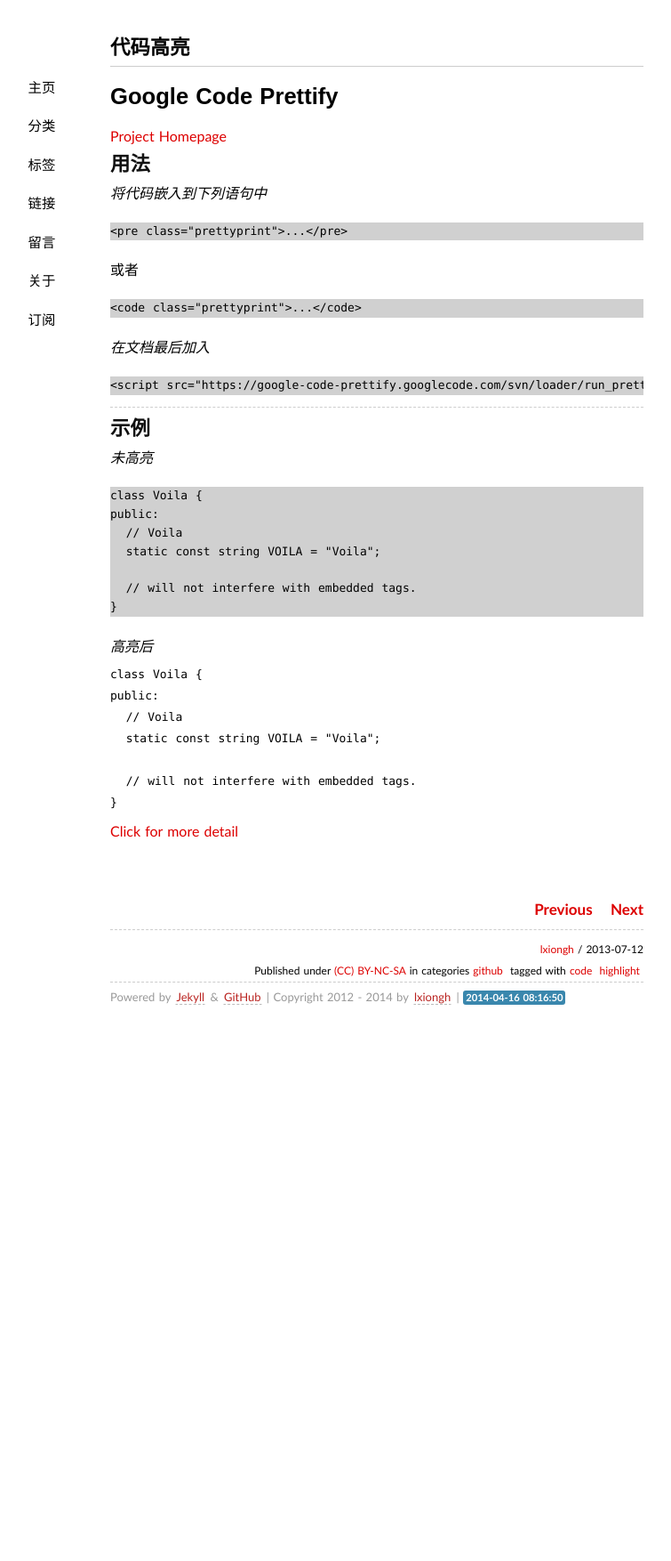
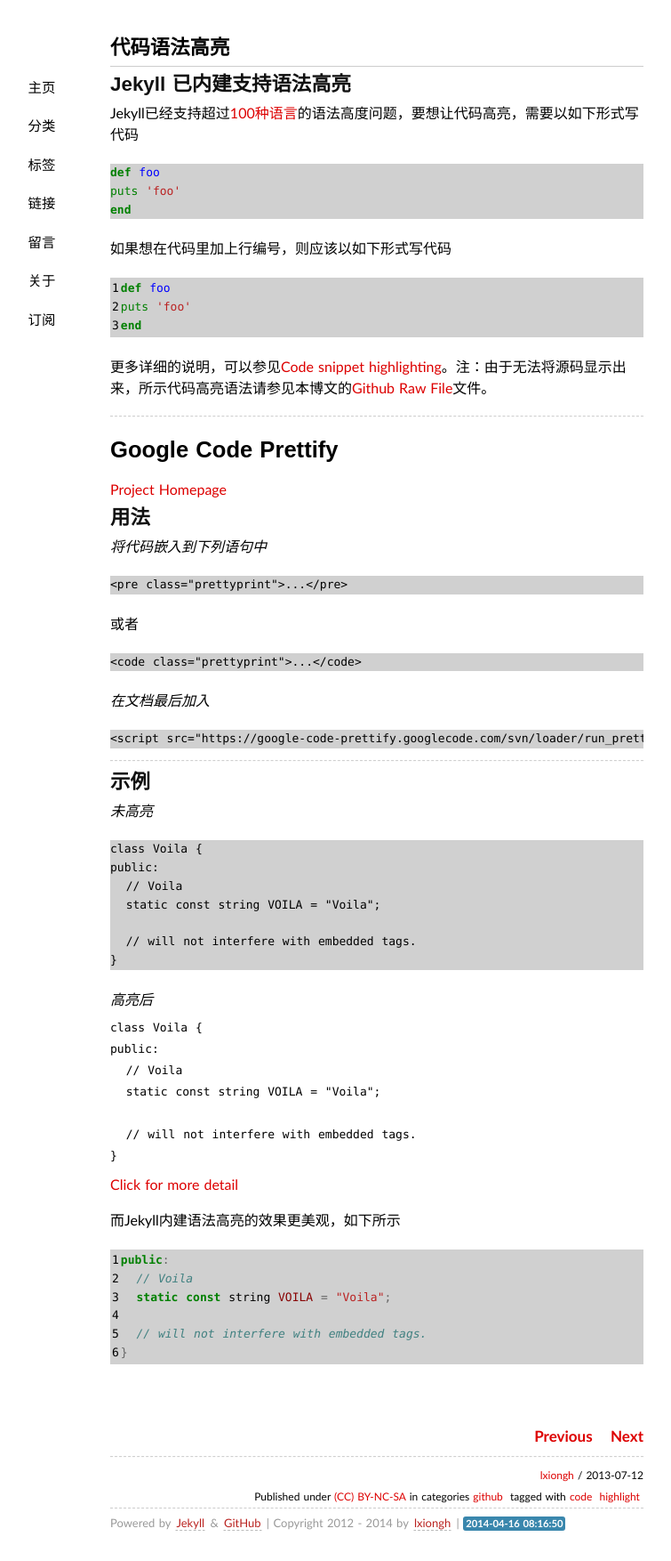
Before and after one commit to lxiongh/lxiongh.github.com, a Jekyll site: the page built from _posts/2013.07/2013-07-12-code_test.md, in a window 1280 px wide. Shown: the whole page at 89% size, without its empty margins (216-971 px from the left). Built offline with Jekyll 4.4.1, drawn with Linux system fonts in a browser that asks for light colours; some web fonts are replaced; Markdown is read by kramdown in place of the engine named in the settings; comment, search, counter and statistics services are not loaded; before the commit the page ends 1163 px from its top, so only the background shows below that.

Commit message:
加入语法高亮说明

```diff
--- a/_posts/2013.07/2013-07-12-code_test.md
+++ b/_posts/2013.07/2013-07-12-code_test.md
@@ -1,9 +1,34 @@
 ---
 layout: post
-title:  代码高亮
+title:  代码语法高亮
 category : github
 tagline:
 tags : [code, highlight]
+---
+
+Jekyll 已内建支持语法高亮
+-------
+
+Jekyll已经支持超过[100种语言](http://pygments.org/languages/)的语法高度问题，要想让代码高亮，需要以如下形式写代码
+
+{% highlight ruby %}
+def foo
+puts 'foo'
+end
+{% endhighlight %}
+
+
+如果想在代码里加上行编号，则应该以如下形式写代码
+
+{% highlight ruby linenos %}
+def foo
+puts 'foo'
+end
+{% endhighlight %}
+
+更多详细的说明，可以参见[Code snippet highlighting](http://jekyllrb.com/docs/templates/)。注：由于无法将源码显示出来，所示代码高亮语法请参见本博文的[Github Raw File](https://raw.githubusercontent.com/lxiongh/lxiongh.github.com/master/_posts/2013.07/2013-07-12-code_test.md)文件。
+
+
 ---
 
 #Google Code Prettify
@@ -52,7 +77,17 @@
   // will not interfere with embedded tags.
 }
 </pre>
-
 [Click for more detail](https://google-code-prettify.googlecode.com/svn/trunk/README.html)
 
+而Jekyll内建语法高亮的效果更美观，如下所示
+
+{% highlight java linenos %}
+public:
+  // Voila
+  static const string VOILA = "Voila";
+
+  // will not interfere with embedded tags.
+}
+{% endhighlight %}
+
 <script src="https://google-code-prettify.googlecode.com/svn/loader/run_prettify.js"></script>
```
